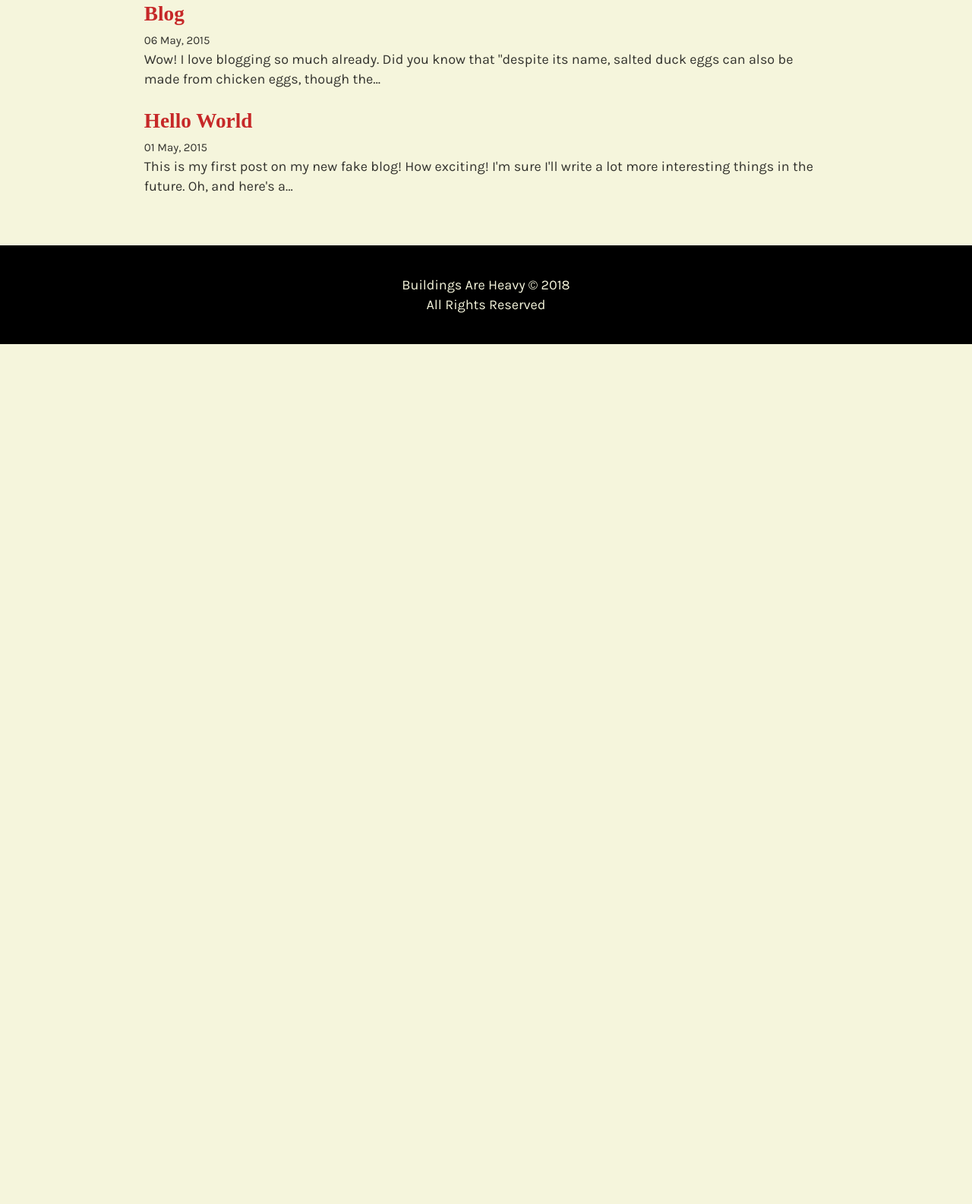
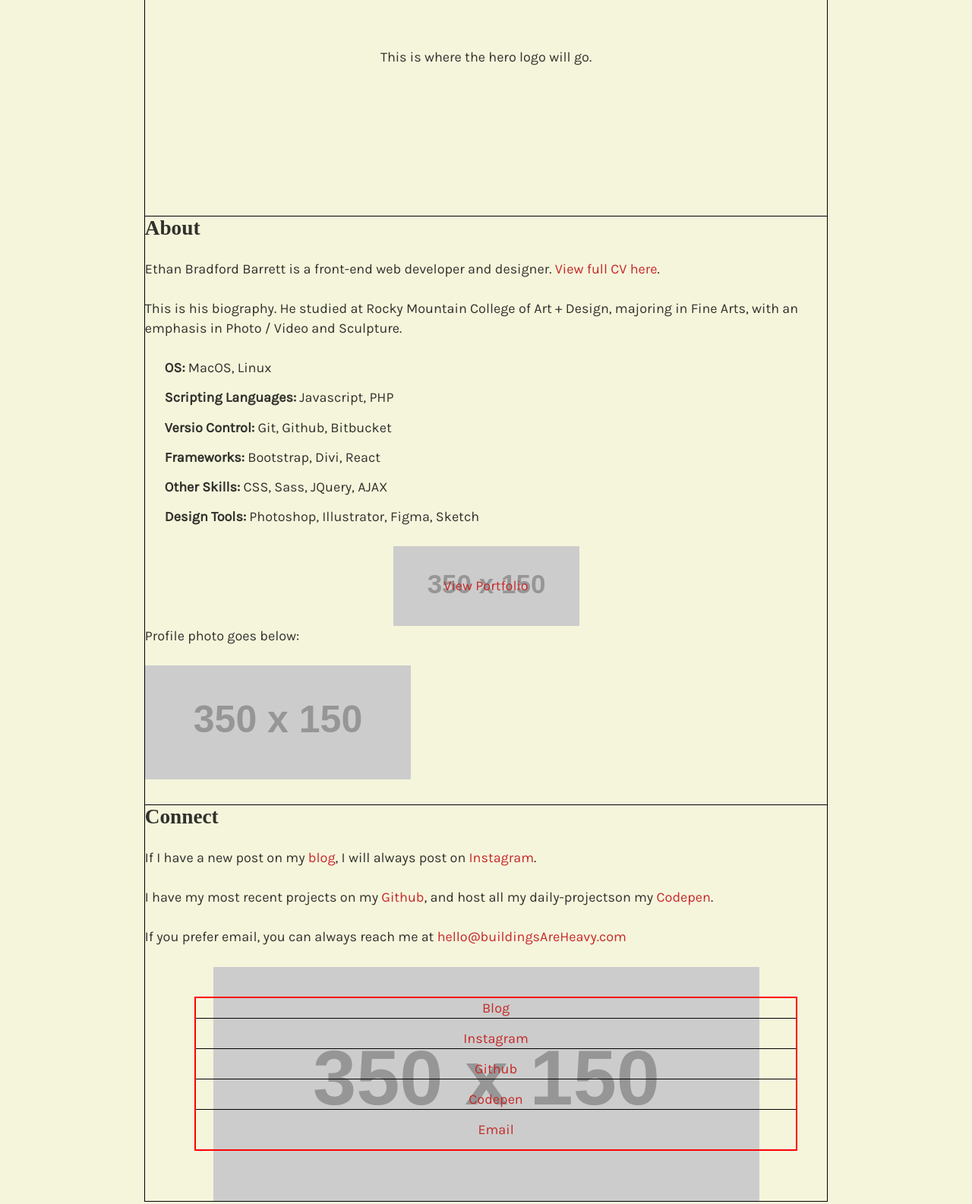
Before and after one commit to buildingsareheavy/buildingsareheavy.com, a Gatsby site: page / in a window 1280 px wide. Shown: the part 347-1932 px from the top of the page at 76% size. Before the commit the page ends 800 px from the top, so only its background shows below. Built offline with nearby package versions, Linux system fonts and the light colour scheme; Gatsby itself is replaced by a stand-in of ours; some packages are replaced by stand-ins of ours; placeholder pictures from the web are drawn by us; a web font is replaced by a local one.

Commit message:
Wireframed the homepage and built global cta component

```diff
--- /dev/null
+++ b/src/components/about/section-bio.js
@@ -0,0 +1,74 @@
+import React, { Component } from 'react'
+import { Link } from 'gatsby'
+
+import { rhythm, scale } from '../../utils/typography'
+import styled from 'styled-components'
+import CTA from '../global/cta'
+
+
+const BioContainer = styled.div`
+border: 1px solid black;
+margin-top: -1px;
+span {
+    font-weight: 900;
+}
+`
+
+const TechSkill = props => (
+    <li>
+        <span>{props.label}: </span>
+        {props.list}
+    </li>
+  )
+
+
+  const BioSection = () => (
+
+    <BioContainer>
+        <h2>About</h2>
+        <p>Ethan Bradford Barrett is a front-end web developer and designer. <Link to="/cv/">View full CV here</Link>.</p>
+        <p>This is his biography. He studied at Rocky Mountain College of Art + Design, majoring in Fine Arts, with an emphasis in Photo / Video and Sculpture.</p>
+        <ul>
+            <TechSkill
+            label="OS"
+            list="MacOS, Linux"
+            />
+            <TechSkill
+            label="Scripting Languages"
+            list="Javascript, PHP"
+            />
+            <TechSkill
+            label="Versio Control"
+            list="Git, Github, Bitbucket"
+            />
+            <TechSkill
+            label="Frameworks"
+            list="Bootstrap, Divi, React"
+            />
+            <TechSkill
+            label="Other Skills"
+            list="CSS, Sass, JQuery, AJAX"
+            />
+            <TechSkill
+            label="Design Tools"
+            list="Photoshop, Illustrator, Figma, Sketch"
+            />
+        </ul>
+
+        <CTA
+        bg="https://via.placeholder.com/350x150"
+        content={
+            <Link to="/blog">
+            View Portfolio
+            </Link>
+        }
+        />
+
+        <p>Profile photo goes below:</p>
+        <img src="https://via.placeholder.com/350x150" />
+
+    </BioContainer>
+
+  )
+
+export default BioSection
--- /dev/null
+++ b/src/components/about/section-connect.js
@@ -0,0 +1,72 @@
+import React, { Component } from 'react'
+import { Link } from 'gatsby'
+
+import { rhythm, scale } from '../../utils/typography'
+import styled from 'styled-components'
+import CTA from '../global/cta'
+
+
+const ConnectContainer = styled.div`
+border: 1px solid black;
+margin-top: -1px;
+span {
+    font-weight: 900;
+}
+`
+
+const ConnectList = styled.ul`
+border: 2px solid red;
+li {
+    border-bottom: 1px solid black;
+    :last-child {
+        border-bottom: none;
+    }
+}
+`
+
+  const ConnectSection = () => (
+
+    <ConnectContainer>
+        <h2>Connect</h2>
+        <p>If I have a new post on my <Link to="/blog/">blog</Link>, I will always post on <a href="https://www.instagram.com/buildingsareheavy/">Instagram</a>.</p>
+        <p>I have my most recent projects on my <a href="https://github.com/buildingsareheavy">Github</a>, and host all my daily-projectson my <a href="https://codepen.io/buildingsareheavy/#">Codepen</a>.</p>
+        <p>If you prefer email, you can always reach me at <a href="mailto:hello@buildingsAreHeavy.com">hello@buildingsAreHeavy.com</a></p>
+
+        <CTA
+        bg="https://via.placeholder.com/350x150"
+        content={
+            <ConnectList>
+                <li>
+                    <Link to="/blog">
+                    Blog
+                    </Link>
+                </li>
+                <li>
+                    <a href="https://www.instagram.com/buildingsareheavy/">
+                    Instagram
+                    </a>
+                </li>
+                <li>
+                    <a href="https://github.com/buildingsareheavy">
+                    Github
+                    </a>
+                </li>
+                <li>
+                    <a href="https://codepen.io/buildingsareheavy/#">
+                    Codepen
+                    </a>
+                </li>
+                <li>
+                    <a href="mailto:hello@buildingsAreHeavy.com">
+                    Email
+                    </a>
+                </li>
+            </ConnectList>
+        }
+        />
+
+    </ConnectContainer>
+
+  )
+
+export default ConnectSection
--- /dev/null
+++ b/src/components/about/section-hero.js
@@ -0,0 +1,28 @@
+import React from 'react'
+import { Link } from 'gatsby'
+
+import { rhythm, scale } from '../../utils/typography'
+import styled from 'styled-components'
+
+
+const HeroContainer = styled.div`
+border: 1px solid black;
+height: 50vh;
+text-align: center;
+margin-top: -1px;
+p {
+  padding-top: 22vh;
+}
+`
+
+
+const HeroSection = () => (
+
+
+  <HeroContainer>
+   <p>This is where the hero logo will go.</p>
+  </HeroContainer>
+
+)
+
+export default HeroSection
--- /dev/null
+++ b/src/components/global/cta.js
@@ -0,0 +1,26 @@
+import React from 'react'
+// import { Link } from 'gatsby'
+
+import { rhythm, scale } from '../../utils/typography'
+import styled from 'styled-components'
+
+
+const CTAContainer = styled.div`
+    padding: ${rhythm(1.5)};
+    text-align: center;
+    background-repeat: no-repeat;
+    background-size: contain;
+    background-position: center center;
+    // background-image: url('${props => props.bg}')
+`
+
+const CTA = props => (
+    <CTAContainer style={{
+        backgroundImage: `url(${props.bg})`
+    }}>
+    {/* props.bg is not working inside styled component CSS  */}
+    {props.content}
+    </CTAContainer>
+  )
+
+export default CTA
--- a/src/components/global/header.js
+++ b/src/components/global/header.js
@@ -5,10 +5,15 @@ import { rhythm, scale } from '../../utils/typography'
 import styled from 'styled-components'
 
 
+const NavContainer = styled.div`
+border-bottom: 1px solid black;
+margin-bottom: ${rhythm(1.5)};
+`
+
 const NavTitle = styled.h1`
-border-right: 2px solid black;
-margin-bottom: ${rhythm(1.5)};
-margin-top: 0;
+border-right: 1px solid black;
+margin-left: ${rhythm(0.25)};
+margin-bottom: ${rhythm(0.25)};
 ${scale(1.5)};
 a {
   color: inherit;
@@ -17,14 +22,15 @@ a {
 
 const NavItems= styled.ul`
 li {
-  list-style: none;
+  ${scale(0.4)};
+  margin: 0 0 0 -5px;
 }
   a {
     color: inherit;
     display: inline;
     text-decoration: none;
     margin: 0 5px;
-    padding: 10px;
+    padding: 5px 10px;
     &:hover {
       background: gold;
     }
@@ -45,7 +51,7 @@ const NavHalf = styled.div`
 const Header = () => (
   // React fragments allow a component to return multiple elements
   <React.Fragment>
-    <div>
+    <NavContainer>
   <NavHalf>
     <NavTitle>
       <Link to={'/'}>
@@ -60,13 +66,8 @@ const Header = () => (
       <li><Link to={'/blog/'}>Blog</Link></li>
       <li><Link to={'/portfolio/'}>Portfolio</Link></li>
     </NavItems>
-
-
-
-
-
   </NavHalf>
-  </div>
+  </NavContainer>
   </React.Fragment>
 )
 
--- a/src/components/index.scss
+++ b/src/components/index.scss
@@ -29,3 +29,7 @@ a {
         opacity: 0.75;
     }
 }
+
+ul {
+    list-style: none;
+}
--- a/src/pages/index.js
+++ b/src/pages/index.js
@@ -3,14 +3,18 @@ import { Link, graphql } from 'gatsby'
 import get from 'lodash/get'
 import Helmet from 'react-helmet'
 
+import { rhythm } from '../utils/typography'
 import Layout from '../components/layout'
-import { rhythm } from '../utils/typography'
+import HeroSection from '../components/about/section-hero'
+import BioSection from '../components/about/section-bio'
+import ConnectSection from '../components/about/section-connect'
+
 
 class IndexPage extends React.Component {
   render() {
     const siteTitle = get(this, 'props.data.site.siteMetadata.title')
     const siteDescription = get(this,'props.data.site.siteMetadata.description')
-    const posts = get(this, 'props.data.allMarkdownRemark.edges')
+
 
     return (
       <Layout location={this.props.location}>
@@ -20,52 +24,14 @@ class IndexPage extends React.Component {
           title={siteTitle}
         />
 
-        {posts.map(({ node }) => {
-          const title = get(node, 'frontmatter.title') || node.fields.slug
-          return (
-            <div key={node.fields.slug}>
-              <h2
-                style={{
-                  marginBottom: rhythm(1 / 4),
-                }}
-              >
-                <Link style={{ boxShadow: 'none' }} to={node.fields.slug}>
-                  {title}
-                </Link>
-              </h2>
-              <small>{node.frontmatter.date}</small>
-              <p dangerouslySetInnerHTML={{ __html: node.excerpt }} />
-            </div>
-          )
-        })}
+
+        <HeroSection />
+        <BioSection />
+        <ConnectSection />
+
       </Layout>
     )
   }
 }
 
 export default IndexPage
-
-export const pageQuery = graphql`
-  query {
-    site {
-      siteMetadata {
-        title
-        description
-      }
-    }
-    allMarkdownRemark(sort: { fields: [frontmatter___date], order: DESC }) {
-      edges {
-        node {
-          excerpt
-          fields {
-            slug
-          }
-          frontmatter {
-            date(formatString: "DD MMMM, YYYY")
-            title
-          }
-        }
-      }
-    }
-  }
-`
```
Also changed, not shown: NOTES.md (+30 -2 lines), TODO.md (+11 -2 lines), src/pages/blog.js (+64 -1 lines), src/pages/portfolio.js (+11 -0 lines).
